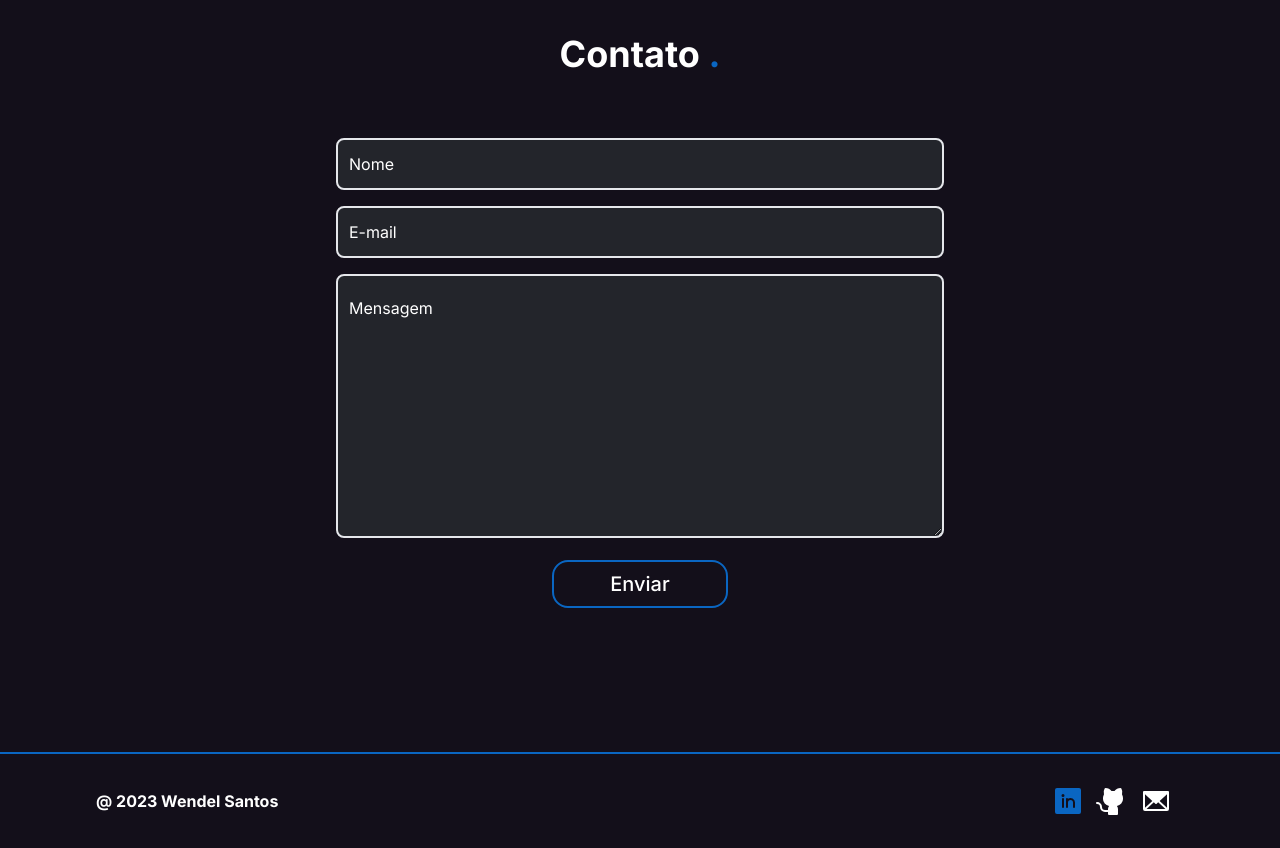
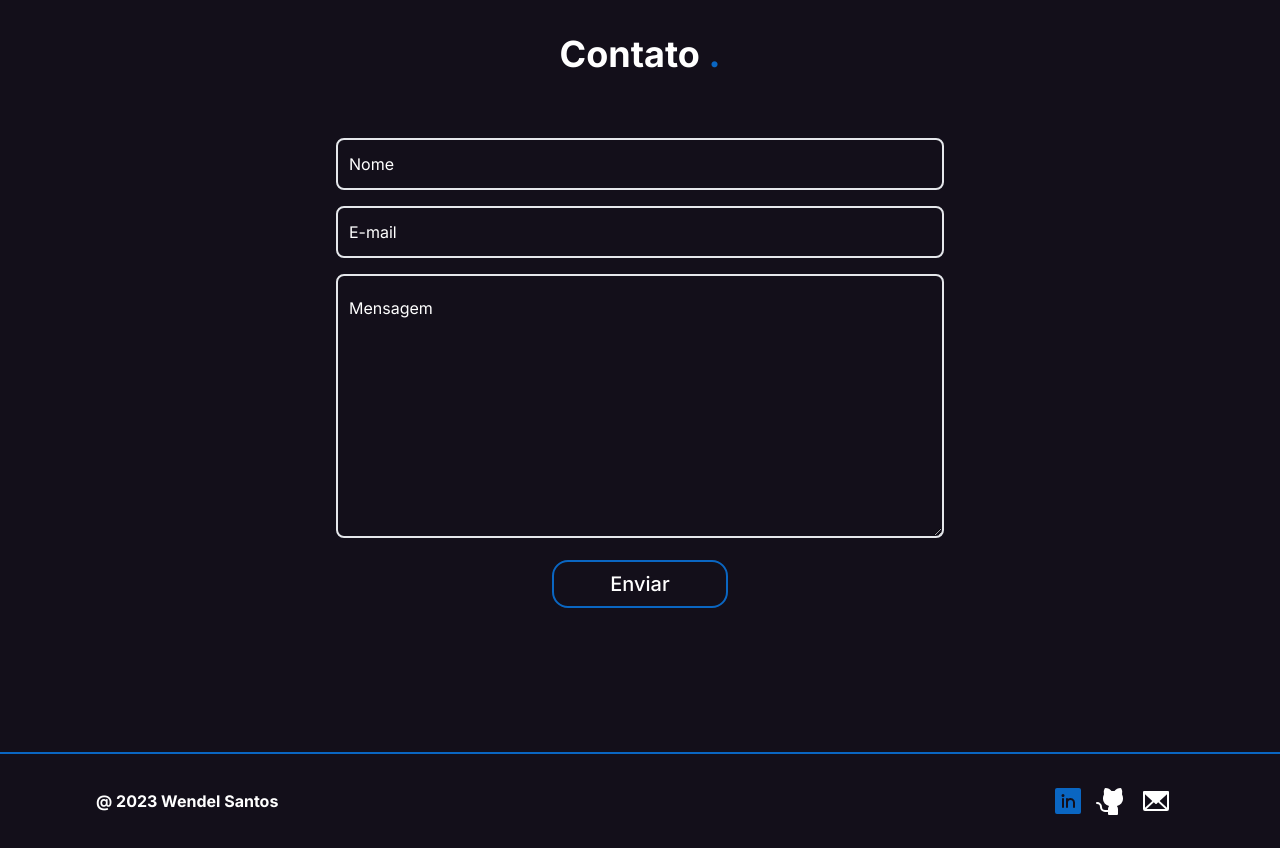
Before and after one commit to WendelSantosNunes/portfolio_v2_netxjs, a Next.js app: page / in a window 1280 px wide. Shown: the part 4980-5828 px from the top of the page. Built offline with nearby package versions, Linux system fonts and the light colour scheme.

Commit message:
refactor: Contact

```diff
--- a/src/app/components/Contact/index.tsx
+++ b/src/app/components/Contact/index.tsx
@@ -78,13 +78,16 @@ export function Contact() {
           id="mensagem"
           cols={30}
           rows={10}
-          className="bg-color-primary border-2 w-full rounded-lg focus:border-color-border-1 px-3 pt-5 peer transition-all outline-none"
+          className=" bg-transparent border-2 w-full rounded-lg focus:border-color-border-1 px-3 pt-5 peer transition-all outline-none"
           placeholder="Mensagem"
           value={message}
           onChange={(e) => setMessage(e.target.value)}
         ></Textarea>
 
-        <Button type="submit" className="m-2">
+        <Button
+          type="submit"
+          className={`m-2 ${name && email && message ? "" : "disabled"}`}
+        >
           Enviar
         </Button>
       </form>
--- a/src/app/components/Input/index.tsx
+++ b/src/app/components/Input/index.tsx
@@ -14,8 +14,9 @@ export function Input({ placeholder, name, id, ...props }: InputProps) {
         name={name}
         {...props}
         id={inputId}
-        className="bg-color-primary border-2 focus:border-color-border-1 w-full rounded-lg px-3 h-[52px] text-white placeholder-shown:pt-0 pt-4 peer  transition-all outline-none"
+        className="bg-transparent border-2 focus:border-color-border-1 w-full rounded-lg px-3 h-[52px] text-white placeholder-shown:pt-0 pt-4 peer  transition-all outline-none"
         placeholder=" "
+        autoComplete="off"
       />
       {/* htmlFor e id-> São necessário para dar o focus no input*/}
       <label
```
